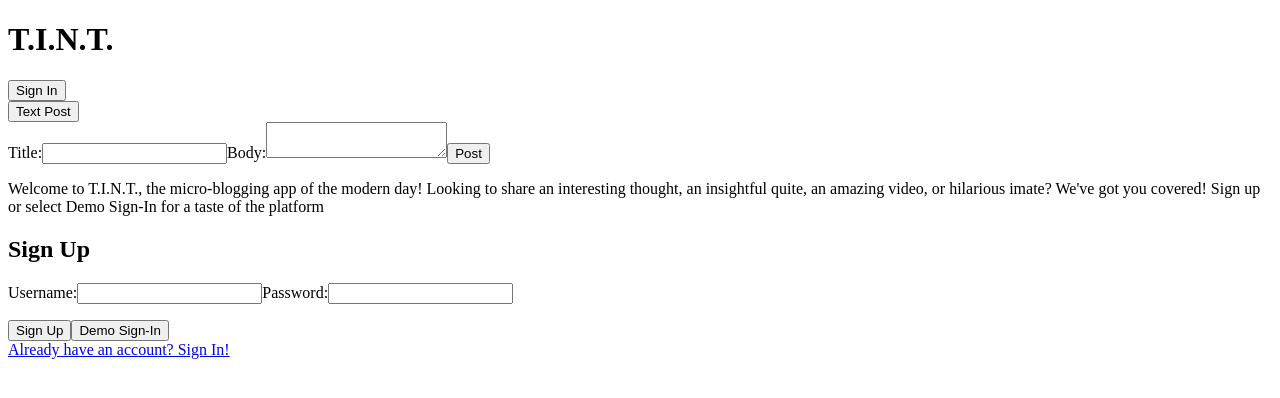
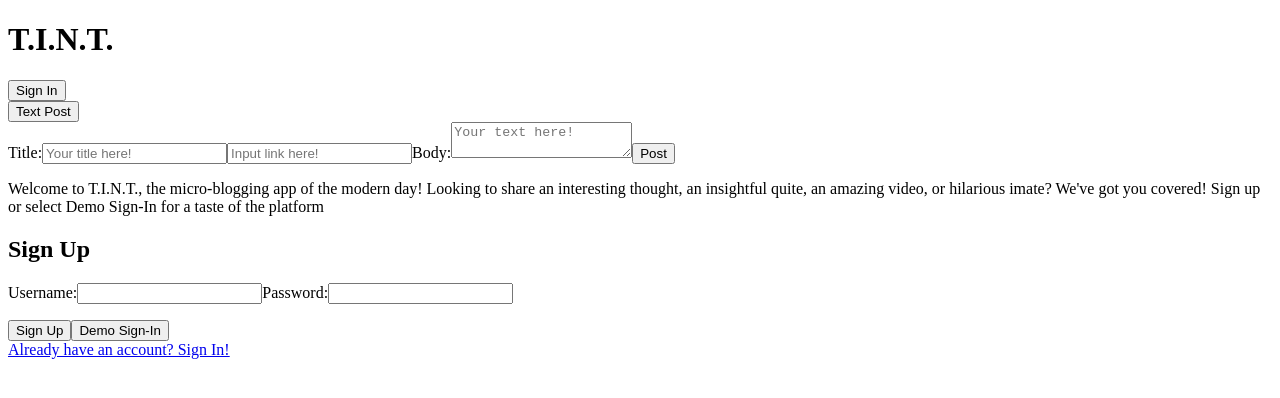
Before and after one commit to ACBullen/full_stack_tint, a React app: page /#/signup in a window 1280 px wide. Shown: the top 398 px of the page. Built offline with nearby package versions, Linux system fonts and the light colour scheme; the HTML template or start-up script is replaced by a standard one.

Commit message:
Attempt to integrate FontAwesome icons

```diff
--- a/app/assets/stylesheets/static_pages.scss
+++ b/app/assets/stylesheets/static_pages.scss
@@ -175,6 +175,7 @@ button:hover {
   width: 10%;
   z-index: 6;
 }
+
 #PostDropdown button {
   border: none;
   background-color: transparent;
--- a/frontend/components/post_forms/text_post_form.jsx
+++ b/frontend/components/post_forms/text_post_form.jsx
@@ -41,10 +41,13 @@ class TextPostForm extends React.Component {
     return(
       <div id="TextPostForm" className='baseLozenge'>
         <lable>Title:
-        <input onChange={this.handleTitleInput} type='text' value={this.state.title}/>
+        <input onChange={this.handleTitleInput} type='text' placeholder="Your title here!" value={this.state.title}/>
+        </lable>
+        <lable><i class="fa fa-link" aria-hidden="true"></i>
+        <input type="text" placeholder="Input link here!" />
         </lable>
         <lable>Body:
-          <textarea onChange={this.handleBodyInput} value={this.state.body}></textarea>
+          <textarea onChange={this.handleBodyInput} placeholder="Your text here!" value={this.state.body}></textarea>
         </lable>
         <button onClick={this.handleSubmit} type="button">Post</button>
       </div>
```
Also changed, not shown: 1 other file (tests, documents, lock files or other folders).
